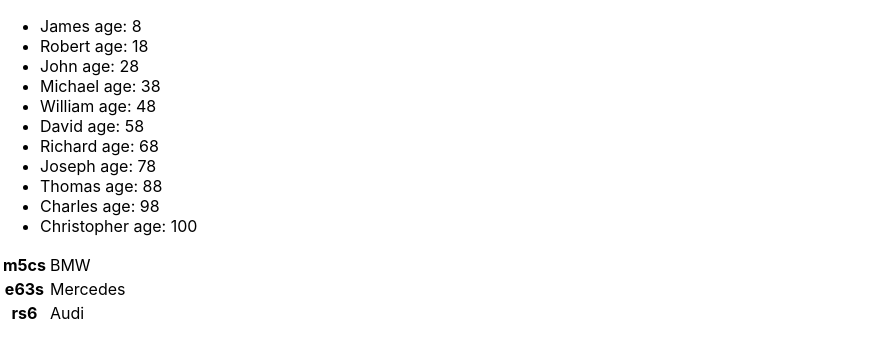
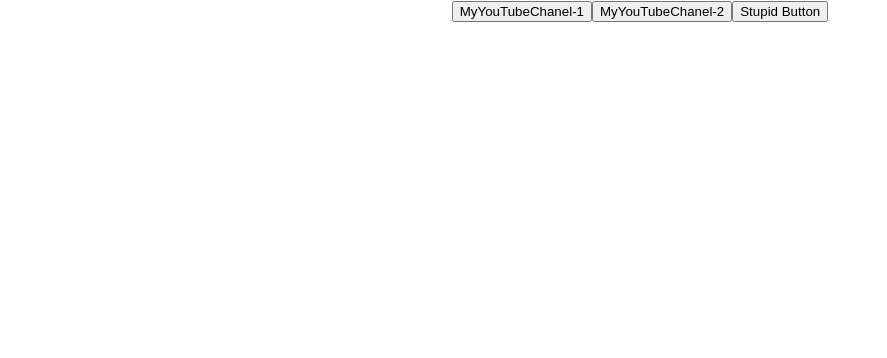
Before and after one commit to Kaftyreva-Polina/microtasks, a React (Create React App) app: page / in a window 1280 px wide. Shown: the top 358 px of the page, without its empty margins (0-887 px from the left). Built offline with nearby package versions, Linux system fonts and the light colour scheme.

Commit message:
Add Button-1

```diff
--- a/src/App.tsx
+++ b/src/App.tsx
@@ -1,31 +1,26 @@
-import {NewComponent} from "./Map/NewComponent.";
-// import {useState} from "react";
-import {NewComponent2} from "./Map/NewComponent2";
+import React from "react";
+import './App.css'
+import {Button} from "./Button/components/Button";
+
 
 function App() {
-    const topCars = [
-        {manufacturer: 'BMW', model: 'm5cs'},
-        {manufacturer: 'Mercedes', model: 'e63s'},
-        {manufacturer: 'Audi', model: 'rs6'}
-    ]
-    const students = [
-        {id: 1, name: "James", age: 8},
-        {id: 2, name: "Robert", age: 18},
-        {id: 3, name: "John", age: 28},
-        {id: 4, name: "Michael", age: 38},
-        {id: 5, name: "William", age: 48},
-        {id: 6, name: "David", age: 58},
-        {id: 7, name: "Richard", age: 68},
-        {id: 8, name: "Joseph", age: 78},
-        {id: 9, name: "Thomas", age: 88},
-        {id: 10, name: "Charles", age: 98},
-        {id: 11, name: "Christopher", age: 100},
-    ]
+    const Button1Foo = (subscriber: string, age: number, address: string) => {
+        console.log(subscriber, age, address)
+    }
+    const Button2Foo = (subscriber: string) => {
+        console.log(subscriber)
+    }
+    const Button3Foo = () => {
+        console.log("I'm stupid button")
+    }
     return (
-        <>
-            <NewComponent students={students}/>
-            <NewComponent2 topCars={topCars}/>
-        </>
+        <div className="App">
+            {/*<button>MyYouTubeChanel-1</button>*/}
+            {/*<button>MyYouTubeChanel-2</button>*/}
+            <Button name={"MyYouTubeChanel-1"} callBack={() => Button1Foo("I'm Vasiliy", 22, "live in Minsk")}/>
+            <Button name={"MyYouTubeChanel-2"} callBack={() => Button2Foo("I'm Ivan")}/>
+            <Button name={"Stupid Button"} callBack={Button3Foo}/>
+        </div>
     );
 }
 
--- /dev/null
+++ b/src/Button/components/Button.tsx
@@ -0,0 +1,40 @@
+import React from "react";
+
+type ButtonType = {
+    name: string
+    callBack: () => void
+}
+
+
+export const Button = (props: ButtonType) => {
+    const onClickHandler = () => {
+        props.callBack()
+    }
+    return (
+        <button onClick={onClickHandler}>{props.name}</button>
+    )
+}
+
+// Алгоритм ниверсальной кнопки:
+// 1.Всегда есть имя и то что она делат (функция onClick)
+//2. В кнопке не должно быть логики (логика на каждую кнопку(нет)
+//3. Каждой кноопке будет приходить какой-то колбэк
+//4. callBack: () => void - указываем в типизации кнопки
+//5. В функции onClickHandle указываем props.callback()
+//6. Вкнопке onClick указываем функцию onClickHandle как параметр
+//7. Мозги находятся в App.tsx (callBack={Button1Foo} как параметр в кнопке)
+//8.   const Button2Foo = () => {
+//         console.log("I'm Ivan")
+//     } как функция колбэк для каждой кнопки
+
+// const [money, setMoney] = useState([
+//     { banknots: 'Dollars', value: 100, number: ' a1234567890' },
+//     { banknots: 'Dollars', value: 50, number: ' z1234567890' },
+//     { banknots: 'RUBLS', value: 100, number: ' w1234567890' },
+//     { banknots: 'Dollars', value: 100, number: ' e1234567890' },
+//     { banknots: 'Dollars', value: 50, number: ' c1234567890' },
+//     { banknots: 'RUBLS', value: 100, number: ' r1234567890' },
+//     { banknots: 'Dollars', value: 50, number: ' x1234567890' },
+//     { banknots: 'RUBLS', value: 50, number: ' v1234567890' },
+// ])
+// Сделать универсальные кнопки
```
Also changed, not shown: src/Button/AppButton1.tsx (added, +36 -0 lines), src/Map/App-map.tsx (added, +32 -0 lines).
